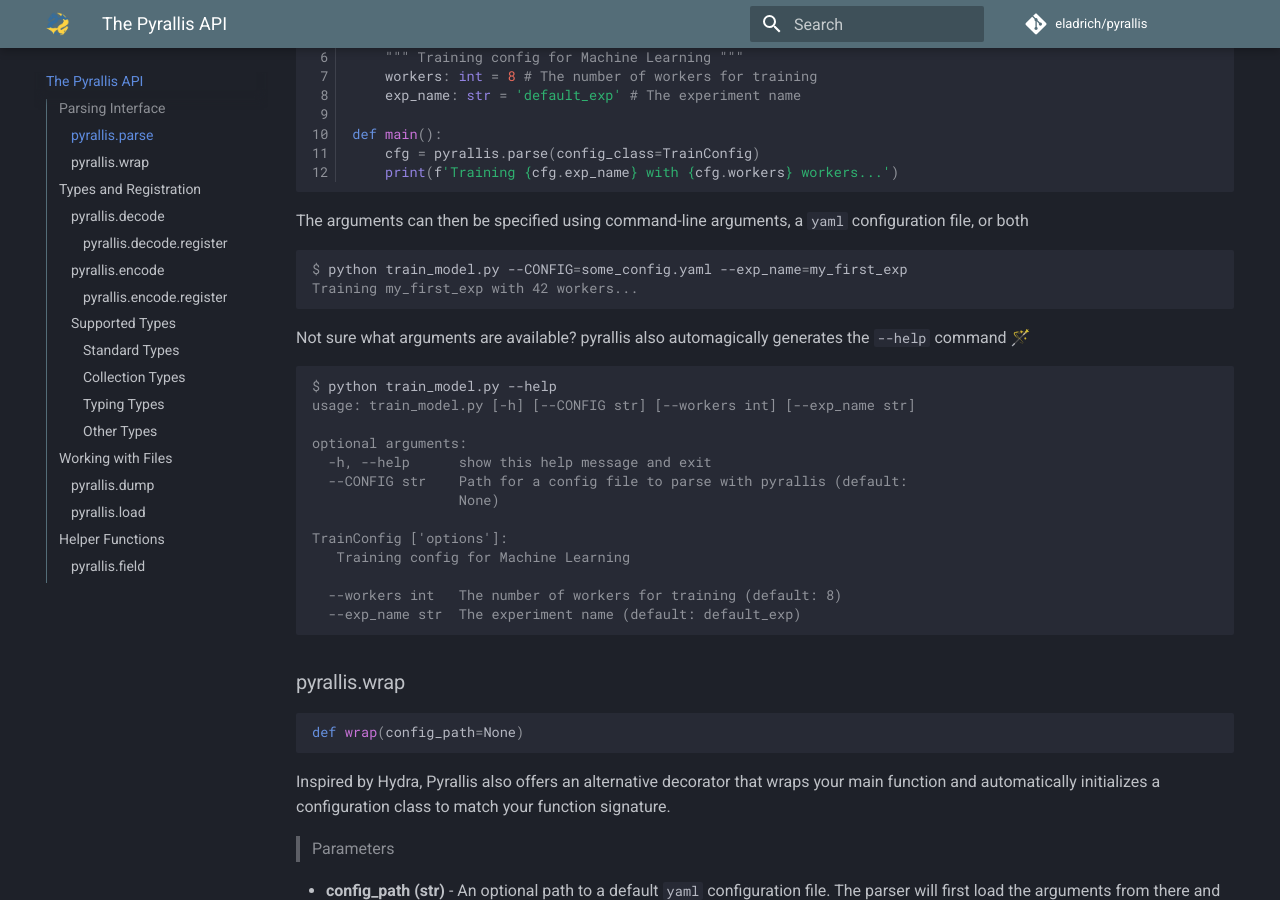
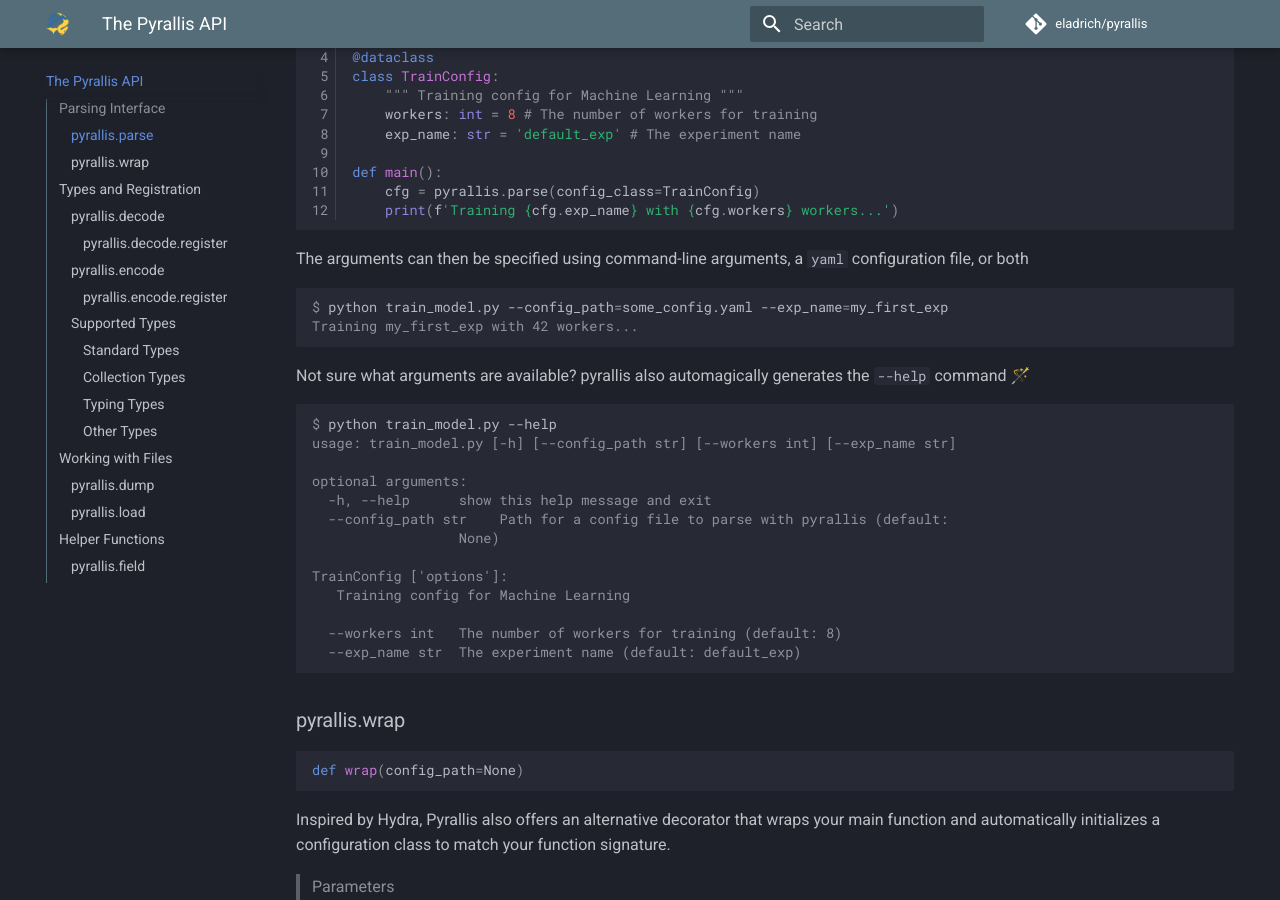
Before and after one commit to eladrich/pyrallis, an MkDocs documentation site: the page built from docs/api.md, in a window 1280 px wide and 900 px high, scrolled down 1256 px. Built offline with MkDocs 1.6.1 and Material for MkDocs 9.7.7, drawn with Linux system fonts in a browser that asks for light colours; emoji names are drawn with the system emoji font; comment, search, counter and statistics services are not loaded; some of the changed text lies outside the part shown.

Commit message:
Updated configuration argument from --CONFIG to --config_path :gear:

````diff
--- a/docs/api.md
+++ b/docs/api.md
@@ -5,13 +5,15 @@ Pyrallis is designed to have a relatively small API, you can get familiar with i
 ## Parsing Interface
 ### pyrallis.parse
 ```python
-def parse(config_class: Type[T], config_path: Optional[str] = None, args = None) -> T:
+def parse(config_class: Type[T],
+          config_path: Optional[Union[Path, str]] = None,
+          args: Optional[Sequence[str]] = None) -> T:
 ```
 Parses the available arguments and return an initialized dataclass of type `config_class`.
 
 Each dataclass attribute is mapped to a matching argparse argument, where nested arguments are concatenated with the dot notation. That is, if `config_class` contains a `config_class.compute.workers` attribute, the matching argparse argument will simply be `--compute.workers=42`. The full set of arguments is visible using the `--help` command.
 
-Pyrallis also searches for an optional `yaml` configuration file defined either with the default `config_path` parameter, or specified from command-line using the dedicated `--CONFIG` argument. The configuration file is mapped according to the `yaml` hierarchy.
+Pyrallis also searches for an optional `yaml` configuration file defined either with the default `config_path` parameter, or specified from command-line using the dedicated `--config_path` argument. The configuration file is mapped according to the `yaml` hierarchy.
 That is, if `config_class` contains a `config_class.compute.workers` attribute, the matching `yaml` argument would be
 ```yaml
 compute:
@@ -51,17 +53,17 @@ def main():
 The arguments can then be specified using command-line arguments, a `yaml` configuration file, or both
 
 ```console
-$ python train_model.py --CONFIG=some_config.yaml --exp_name=my_first_exp
+$ python train_model.py --config_path=some_config.yaml --exp_name=my_first_exp
 Training my_first_exp with 42 workers...
 ```
 Not sure what arguments are available? pyrallis also automagically generates the `--help` command 🪄
 ```console
 $ python train_model.py --help
-usage: train_model.py [-h] [--CONFIG str] [--workers int] [--exp_name str]
+usage: train_model.py [-h] [--config_path str] [--workers int] [--exp_name str]
 
 optional arguments:
   -h, --help      show this help message and exit
-  --CONFIG str    Path for a config file to parse with pyrallis (default:
+  --config_path str    Path for a config file to parse with pyrallis (default:
                   None)
 
 TrainConfig ['options']:
@@ -143,7 +145,6 @@ The `pyrallis.decode` function is also used to parse dataclasses from dictionair
 The dictionary is assumed to have a structure that matches the dataclass, with possibly missing values.
 For example, assuming the following dataclass
 ```python
-
 @dataclass
 class ComputeConfig:
     """ Config for training resources """
````
Also changed, not shown: README.md (+4 -4 lines), docs/index.md (+1 -1 lines), docs/step_by_step.md (+3 -3 lines), 3 other files.
